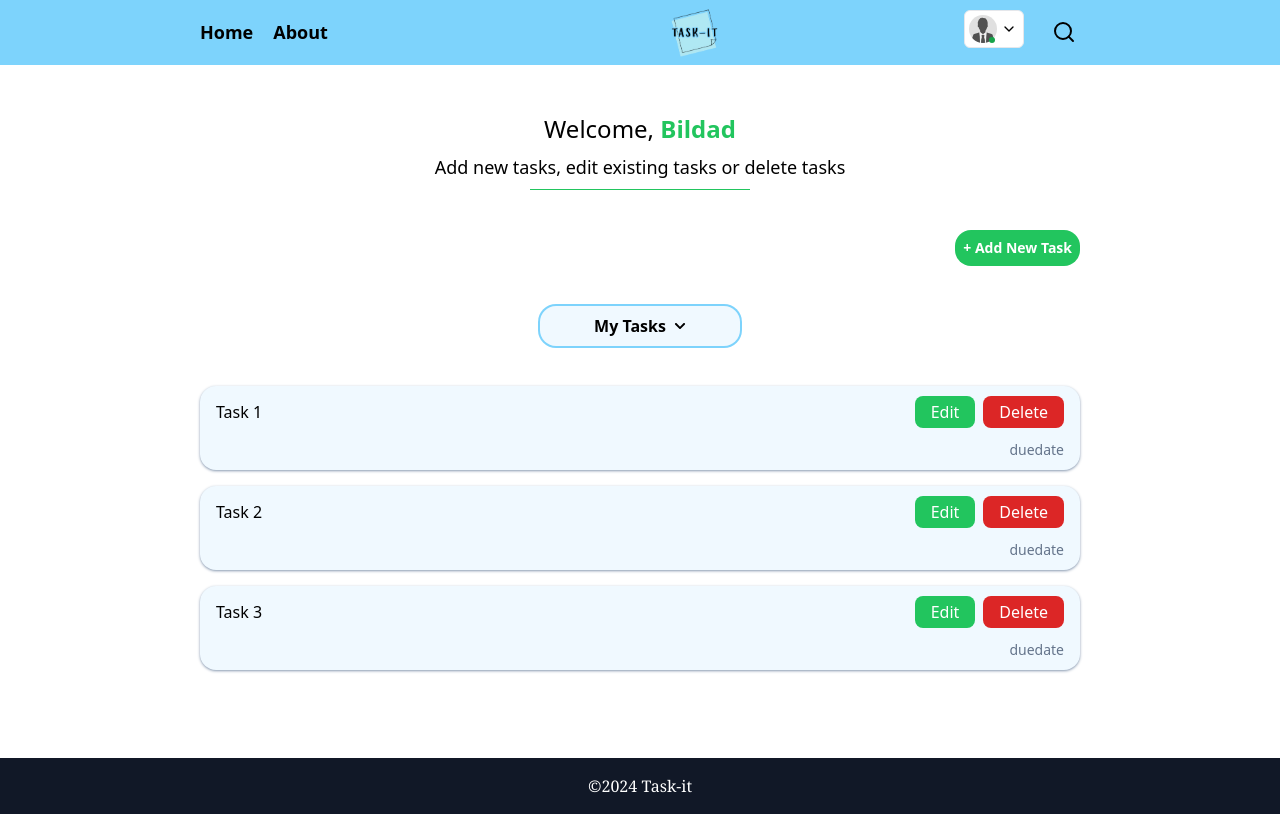
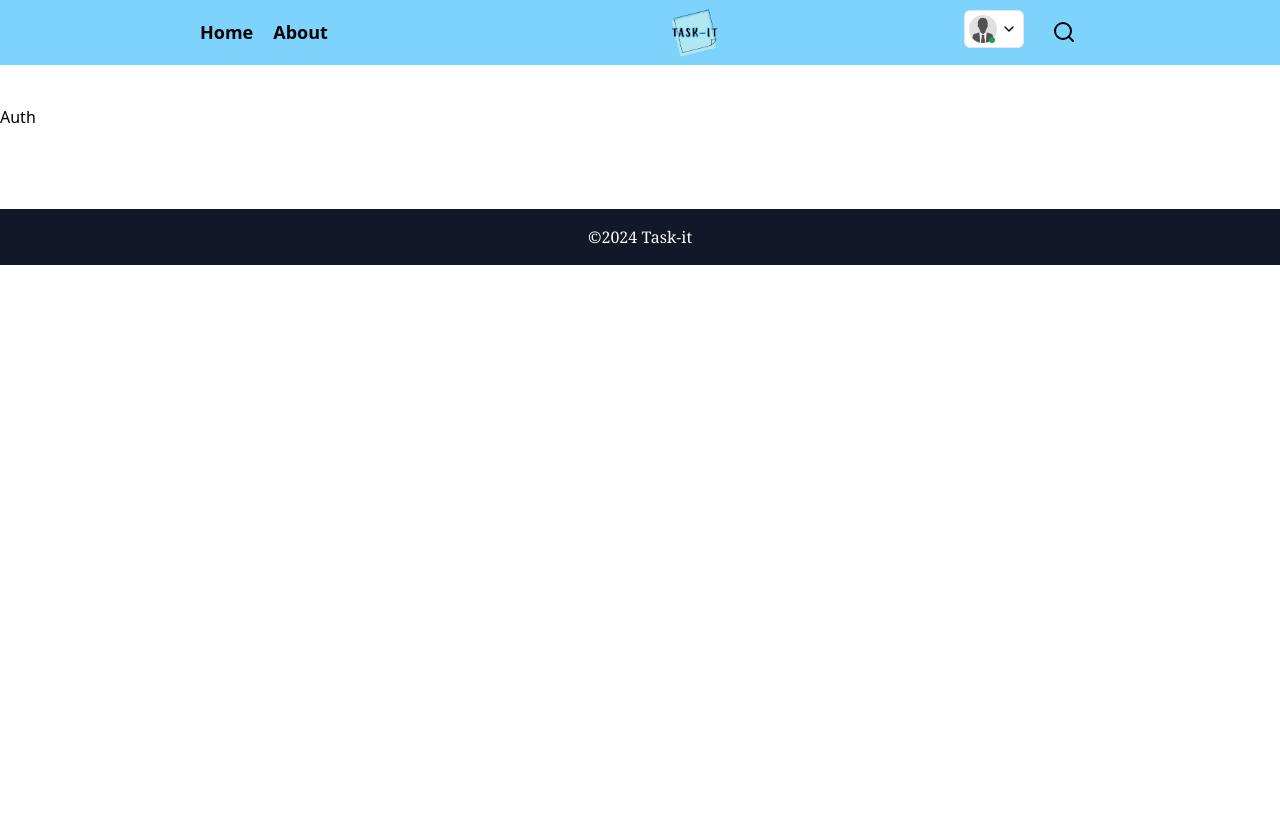
Before and after one commit to bilsim-code/taskit, a React (Vite) app in the folder client/: page / in a window 1280 px wide. Built offline with nearby package versions, Linux system fonts and the light colour scheme.

Commit message:
switch routes so that login page is the default

```diff
--- a/client/src/App.jsx
+++ b/client/src/App.jsx
@@ -2,6 +2,7 @@
 import Navbar from "./Components/Navbar"
 import About from "./Pages/About"
 import AddTask from "./Pages/AddTask"
+import Auth from "./Pages/Auth"
 import EditItem from "./Pages/EditItem"
 import Home from "./Pages/Home"
 import { Route, Routes } from "react-router-dom"
@@ -11,7 +12,8 @@
     <div className="">
       <Navbar/>
       <Routes>
-        <Route path="/" element={<Home />}/>
+        <Route path="/" element={<Auth />}/>
+        <Route path="/home" element={<Home />} />
         <Route path="/about" element={<About />} />
         <Route path="/edit" element={<EditItem/>} />
         <Route path="/add-task" element={<AddTask/>} />
```
